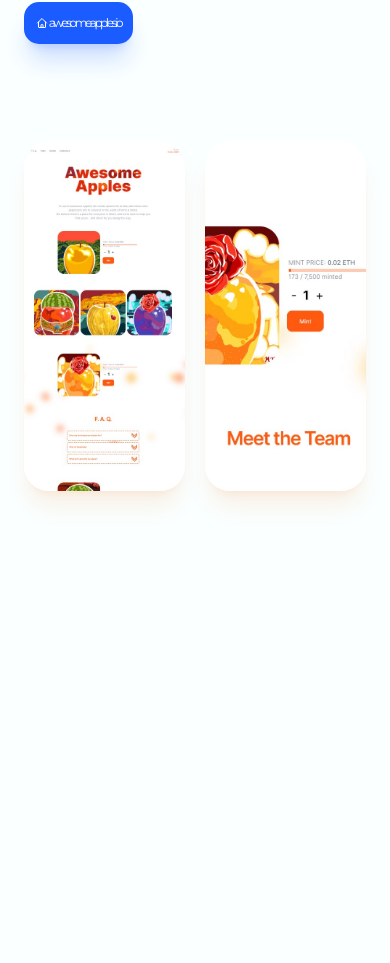
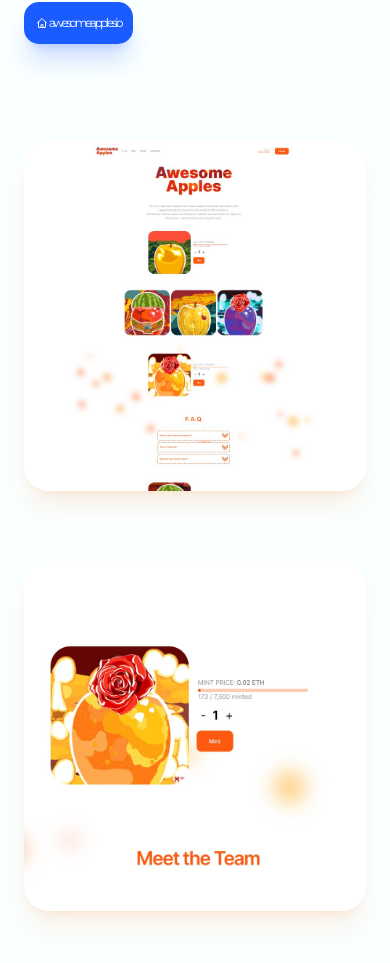
Before and after one commit to does1tmatter/portfolio, a Vue app: page /chapter1 in a window 390 px wide. Shown: the part 1307-2270 px from the top of the page. Before the commit the page ends 1862 px from the top, so only its background shows below. Built offline with nearby package versions, Linux system fonts and the light colour scheme.

Commit message:
responsiveeeeeeeee

```diff
--- a/src/views/chapters/One.vue
+++ b/src/views/chapters/One.vue
@@ -59,7 +59,7 @@
             </SickButton>
           </a>
         </div>
-        <div class="flex gap-[20px] md:gap-[50px] mt-[97px]" :style="{
+        <div class="md:flex md:gap-[50px] mt-[97px]" :style="{
           transform: `translateY(-${scrollerLimited * 3}px)`
         }">
           <div class="flex-1 relative min-h-[350px] rounded-[25px] bg-white shadow-xl shadow-orange-500/[.1] overflow-hidden cursor-pointer">
@@ -69,7 +69,7 @@
             }" @click="openImage(tab1)">
             </div>
           </div>
-          <div class="flex-1 relative min-h-[350px] rounded-[25px] bg-white shadow-xl shadow-orange-500/[.1] overflow-hidden cursor-pointer">
+          <div class="flex-1 mt-[70px] md:mt-0 relative min-h-[350px] rounded-[25px] bg-white shadow-xl shadow-orange-500/[.1] overflow-hidden cursor-pointer">
             <div class="min-h-[500px] w-full bg-cover bg-center absolute top-[50px] left-0" :style="{
               backgroundImage: `url( ${tab2} )`,
               transform: `translateY(-${scrollerLimited}px)`
--- a/src/views/chapters/Three.vue
+++ b/src/views/chapters/Three.vue
@@ -58,7 +58,7 @@
             </SickButton>
           </a>
         </div>
-        <div class="flex gap-[20px] md:gap-[50px] mt-[97px]" :style="{
+        <div class="md:flex md:gap-[50px] mt-[97px]" :style="{
           transform: `translateY(-${scrollerLimited * 3}px)`
         }">
           <div class="flex-1 relative min-h-[350px] rounded-[25px] bg-[#E3DEDC] shadow-xl shadow-[#D53D5F]/[.2] overflow-hidden cursor-pointer">
@@ -68,7 +68,7 @@
             }" @click="openImage(tab1)">
             </div>
           </div>
-          <div class="flex-1 relative min-h-[350px] rounded-[25px] bg-[#E3DEDC] shadow-xl shadow-[#D53D5F]/[.2] overflow-hidden cursor-pointer">
+          <div class="flex-1 mt-[70px] md:mt-0 relative min-h-[350px] rounded-[25px] bg-[#E3DEDC] shadow-xl shadow-[#D53D5F]/[.2] overflow-hidden cursor-pointer">
             <div class="min-h-[500px] w-full bg-cover bg-center absolute top-0 left-0" :style="{
               backgroundImage: `url( ${tab2} )`,
               transform: `translateY(-${scrollerLimited}px)`
--- a/src/views/chapters/Two.vue
+++ b/src/views/chapters/Two.vue
@@ -59,7 +59,7 @@
             </SickButton>
           </a>
         </div>
-        <div class="flex gap-[20px] md:gap-[50px] mt-[97px]" :style="{
+        <div class="md:flex md:gap-[50px] mt-[97px]" :style="{
           transform: `translateY(-${scrollerLimited * 3}px)`
         }">
           <div class="flex-1 relative min-h-[350px] rounded-[25px] bg-white shadow-xl shadow-orange-500/[.1] overflow-hidden cursor-pointer">
@@ -69,7 +69,7 @@
             }" @click="openImage(tab1)">
             </div>
           </div>
-          <div class="flex-1 relative min-h-[350px] rounded-[25px] bg-white shadow-xl shadow-orange-500/[.1] overflow-hidden cursor-pointer">
+          <div class="flex-1 mt-[70px] md:mt-0 relative min-h-[350px] rounded-[25px] bg-white shadow-xl shadow-orange-500/[.1] overflow-hidden cursor-pointer">
             <div class="min-h-[500px] w-full bg-cover bg-center absolute top-0 left-0" :style="{
               backgroundImage: `url( ${tab2} )`,
               transform: `translateY(-${scrollerLimited}px)`
```
